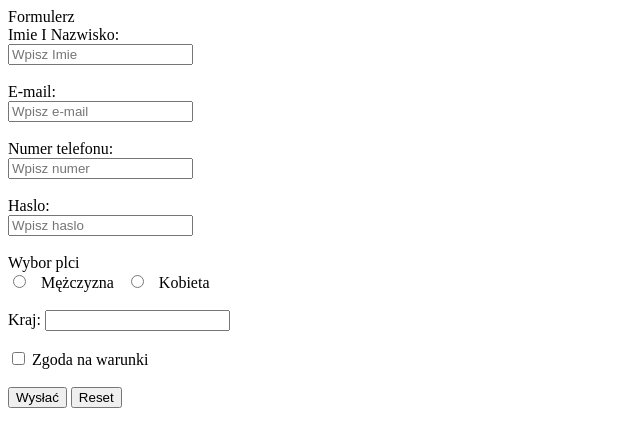
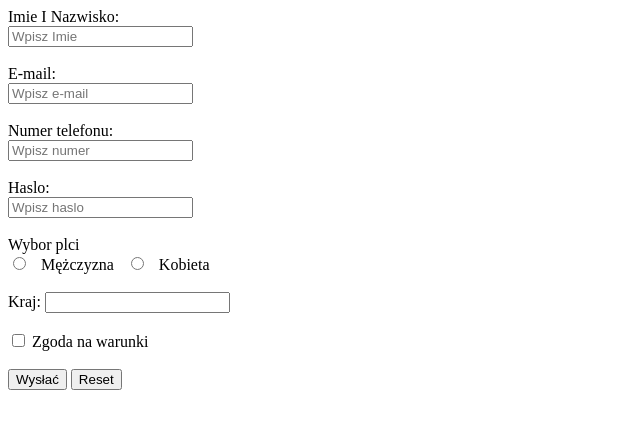
Before and after one commit to xeobt/project-08, a plain HTML site: page index.html in a window 1280 px wide. Shown: the whole page, without its empty margins (0-640 px from the left). Drawn offline with Linux system fonts and the light colour scheme.

Commit message:
Update index.html

```diff
--- a/index.html
+++ b/index.html
@@ -4,7 +4,6 @@
 <title>Project08</title>
 </head>
 <body>
-  Formulerz
 <form>
 Imie I Nazwisko:
 <br>
```
